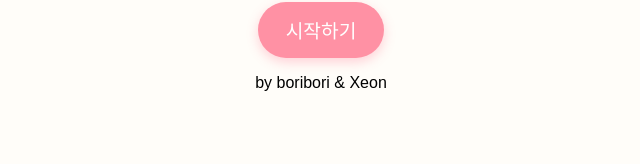
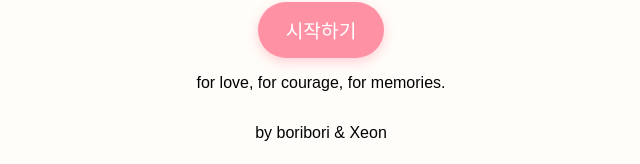
Before and after one commit to xeon-243859/ppongtok-app, a React (Vite) app: page / in a window 1280 px wide. Shown: the part 501-665 px from the top of the page, without its empty margins (319-959 px from the left). Built offline with nearby package versions, Linux system fonts and the light colour scheme.

Commit message:
💘 IntroPage 슬로건/크레딧 순서 조정 및 스타일 개선

```diff
--- a/src/pages/IntroPage.css
+++ b/src/pages/IntroPage.css
@@ -79,3 +79,20 @@
   text-align: center;
   font-style: italic;
 }
+
+.app-slogan {
+  margin-top: 1.5rem; /* 📌 버튼과의 여백 확보 */
+  font-size: 0.85rem;
+  color: #aaa;
+  text-align: center;
+  font-style: italic;
+  letter-spacing: 0.3px;
+}
+
+.app-credit {
+  margin-top: 0.3rem;  /* 📌 위 슬로건과 적당히 붙이기 */
+  font-size: 0.9rem;
+  color: #888;
+  text-align: center;
+  font-style: italic;
+}
--- a/src/pages/IntroPage.jsx
+++ b/src/pages/IntroPage.jsx
@@ -29,6 +29,7 @@ function IntroPage() {
       <button className="start-button" onClick={handleStart}>
         시작하기
       </button>
+      <p className="app-slogan">for love, for courage, for memories.</p>
       <p className="app-credit">by boribori & Xeon</p>
     </div>
   );
```
